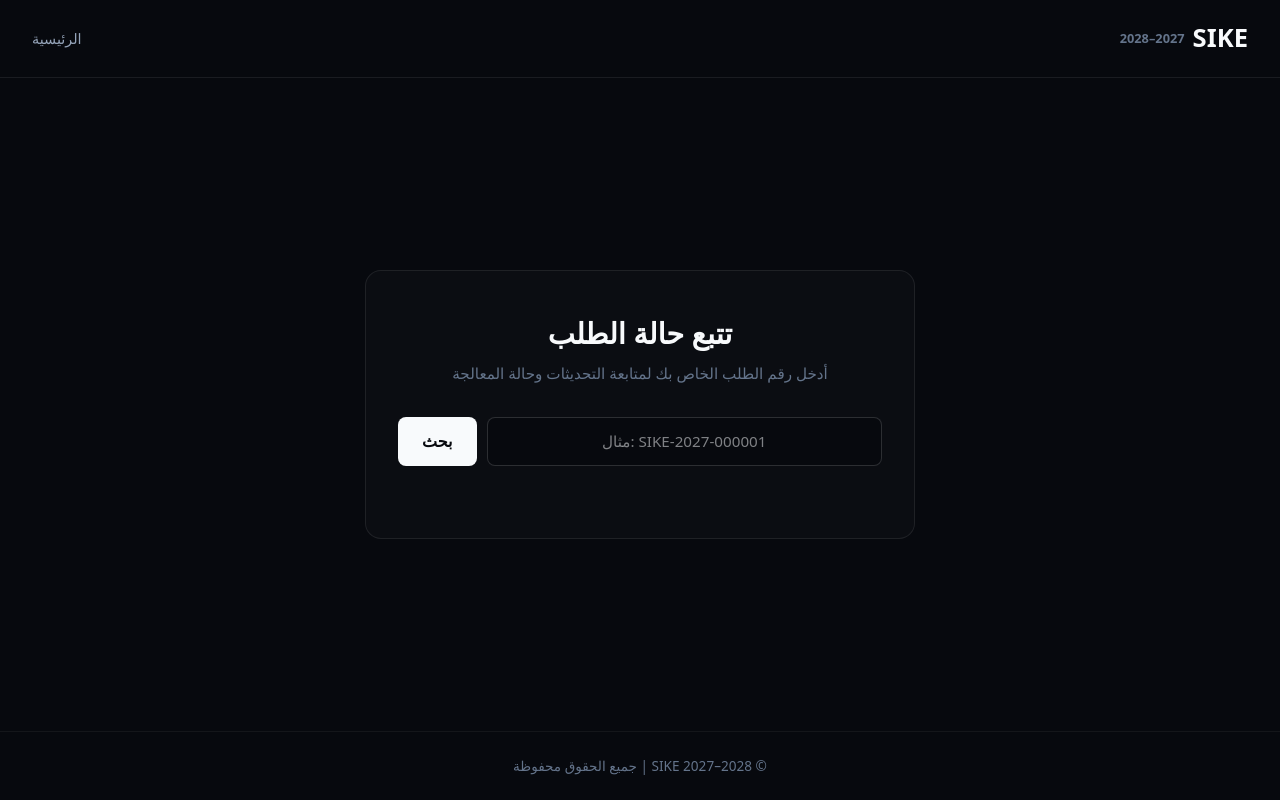
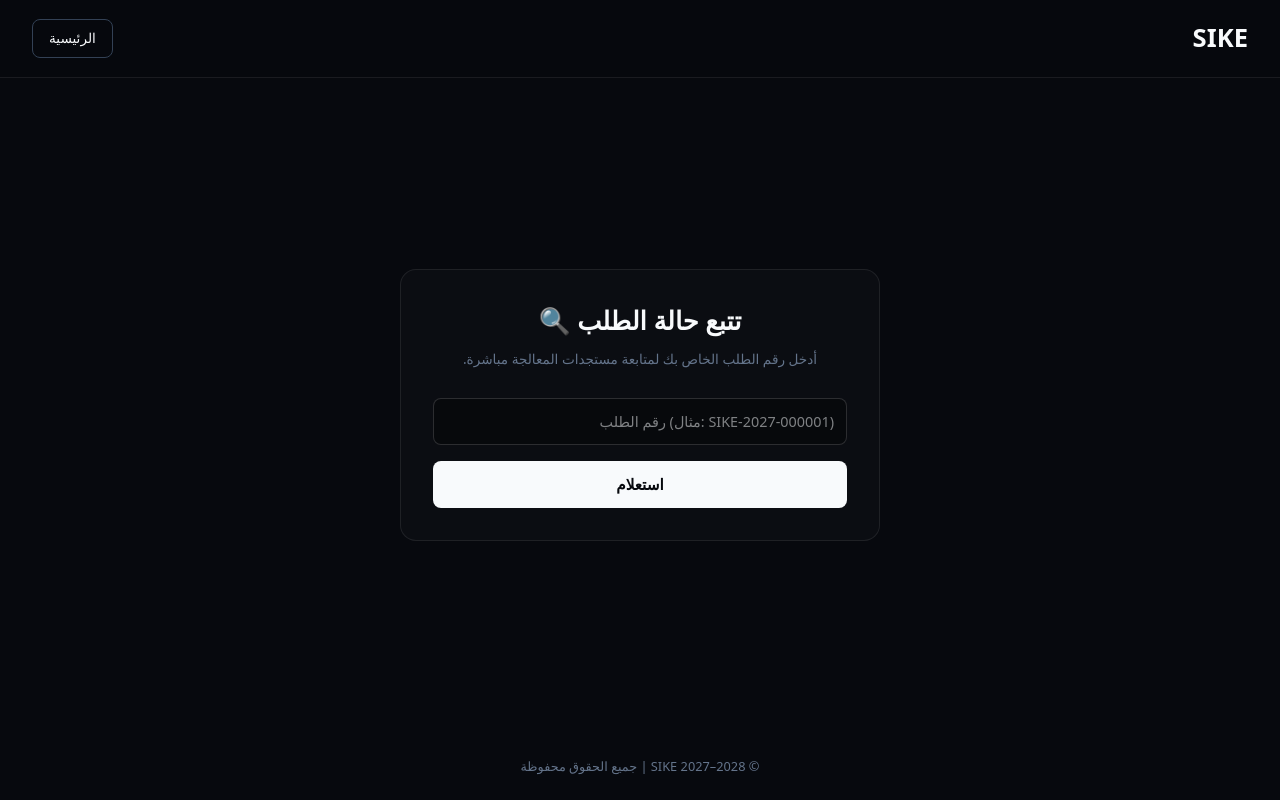
Before and after one commit to samking470461-gif/sike-2027-2028-app, a Next.js app: page /track in a window 1280 px wide. Built offline with nearby package versions, Linux system fonts and the light colour scheme.

Commit message:
Update page.tsx

```diff
--- a/app/track/page.tsx
+++ b/app/track/page.tsx
@@ -1,130 +1,166 @@
 "use client";
-
 import { useState } from "react";
 import Link from "next/link";
 
 export default function TrackOrderPage() {
   const [orderId, setOrderId] = useState("");
+  const [searchResult, setSearchResult] = useState<any>(null);
   const [searched, setSearched] = useState(false);
 
   const handleSearch = (e: React.FormEvent) => {
     e.preventDefault();
+    setSearched(true);
+    // نتيجة تجريبية للبحث
     if (orderId.trim()) {
-      setSearched(true);
+      setSearchResult({
+        id: orderId,
+        status: "قيد المعالجة",
+        studentName: "أحمد المحمد",
+        type: "بكالوريا - الفرع العلمي",
+        date: "2026/09/28"
+      });
+    } else {
+      setSearchResult(null);
     }
   };
 
   return (
     <main style={{
-      minHeight: '100vh',
-      backgroundColor: '#07090E',
-      color: '#F8FAFC',
-      fontFamily: 'system-ui, -apple-system, sans-serif',
-      direction: 'rtl',
-      display: 'flex',
-      flexDirection: 'column'
+      minHeight: "100vh",
+      backgroundColor: "#07090E",
+      color: "#F8FAFC",
+      fontFamily: "system-ui, -apple-system, sans-serif",
+      direction: "rtl",
+      display: "flex",
+      flexDirection: "column"
     }}>
       {/* الهيدر */}
       <header style={{
-        display: 'flex',
-        justifyContent: 'space-between',
-        alignItems: 'center',
-        padding: '1.2rem 2rem',
-        borderBottom: '1px solid rgba(255, 255, 255, 0.08)'
+        display: "flex",
+        justifyContent: "space-between",
+        alignItems: "center",
+        padding: "1.2rem 2rem",
+        borderBottom: "1px solid rgba(255, 255, 255, 0.08)",
+        backgroundColor: "rgba(7, 9, 14, 0.8)",
+        backdropFilter: "blur(10px)"
       }}>
-        <Link href="/" style={{ textDecoration: 'none', display: 'flex', alignItems: 'center', gap: '8px' }}>
-          <span style={{ fontSize: '1.6rem', fontWeight: '900', color: '#F8FAFC' }}>SIKE</span>
-          <span style={{ fontSize: '0.8rem', color: '#64748B', fontWeight: 'bold' }}>2027–2028</span>
+        <Link href="/" style={{ fontSize: "1.6rem", fontWeight: "900", color: "#F8FAFC", textDecoration: "none" }}>
+          SIKE
         </Link>
-        <Link href="/" style={{ color: '#94A3B8', textDecoration: 'none', fontSize: '0.9rem' }}>الرئيسية</Link>
+        <Link href="/" style={{
+          padding: "8px 16px",
+          borderRadius: "8px",
+          border: "1px solid #334155",
+          color: "#F8FAFC",
+          textDecoration: "none",
+          fontSize: "0.85rem"
+        }}>
+          الرئيسية
+        </Link>
       </header>
 
-      {/* نموذج البحث وتتبع الطلب */}
+      {/* نموذج البحث */}
       <section style={{
         flex: 1,
-        display: 'flex',
-        flexDirection: 'column',
-        alignItems: 'center',
-        justifyContent: 'center',
-        padding: '2rem 1.5rem'
+        display: "flex",
+        flexDirection: "column",
+        alignItems: "center",
+        justifyContent: "center",
+        padding: "2rem 1.5rem"
       }}>
         <div style={{
-          width: '100%',
-          maxWidth: '550px',
-          backgroundColor: 'rgba(255, 255, 255, 0.02)',
-          border: '1px solid rgba(255, 255, 255, 0.08)',
-          borderRadius: '16px',
-          padding: '2.5rem 2rem'
+          width: "100%",
+          maxWidth: "480px",
+          backgroundColor: "rgba(255, 255, 255, 0.02)",
+          borderRadius: "16px",
+          border: "1px solid rgba(255, 255, 255, 0.08)",
+          padding: "2rem"
         }}>
-          <h1 style={{ textAlign: 'center', fontSize: '1.8rem', fontWeight: 'bold', marginBottom: '0.5rem', color: '#F8FAFC' }}>
-            تتبع حالة الطلب
+          <h1 style={{ fontSize: "1.6rem", fontWeight: "bold", textAlign: "center", marginBottom: "0.5rem" }}>
+            تتبع حالة الطلب 🔍
           </h1>
-          <p style={{ textAlign: 'center', color: '#64748B', fontSize: '0.95rem', marginBottom: '2rem' }}>
-            أدخل رقم الطلب الخاص بك لمتابعة التحديثات وحالة المعالجة
+          <p style={{ color: "#64748B", fontSize: "0.85rem", textAlign: "center", marginBottom: "1.8rem" }}>
+            أدخل رقم الطلب الخاص بك لمتابعة مستجدات المعالجة مباشرة.
           </p>
 
-          <form onSubmit={handleSearch} style={{ display: 'flex', gap: '10px', marginBottom: '2rem' }}>
+          <form onSubmit={handleSearch} style={{ display: "flex", flexDirection: "column", gap: "1rem" }}>
             <input
               type="text"
-              required
+              placeholder="رقم الطلب (مثال: SIKE-2027-000001)"
               value={orderId}
               onChange={(e) => setOrderId(e.target.value)}
-              placeholder="مثال: SIKE-2027-000001"
+              required
               style={{
-                flex: 1,
-                padding: '12px 16px',
-                borderRadius: '8px',
-                border: '1px solid rgba(255, 255, 255, 0.15)',
-                backgroundColor: '#07090E',
-                color: '#F8FAFC',
-                fontSize: '0.95rem',
-                direction: 'ltr',
-                textAlign: 'center'
+                width: "100%",
+                padding: "12px",
+                borderRadius: "8px",
+                backgroundColor: "rgba(0, 0, 0, 0.3)",
+                border: "1px solid rgba(255, 255, 255, 0.15)",
+                color: "#F8FAFC",
+                fontSize: "0.9rem",
+                boxSizing: "border-box",
+                direction: "ltr",
+                textAlign: "right"
               }}
             />
-            <button
-              type="submit"
-              style={{
-                padding: '12px 24px',
-                backgroundColor: '#F8FAFC',
-                color: '#07090E',
-                border: 'none',
-                borderRadius: '8px',
-                fontWeight: 'bold',
-                cursor: 'pointer'
-              }}
-            >
-              بحث
+
+            <button type="submit" style={{
+              width: "100%",
+              padding: "12px",
+              borderRadius: "8px",
+              backgroundColor: "#F8FAFC",
+              color: "#07090E",
+              fontWeight: "bold",
+              border: "none",
+              cursor: "pointer",
+              fontSize: "0.95rem"
+            }}>
+              استعلام
             </button>
           </form>
 
-          {/* نتيجة تجريبية تظهر عند البحث */}
-          {searched && (
+          {/* نتيجة البحث */}
+          {searched && searchResult && (
             <div style={{
-              padding: '1.5rem',
-              borderRadius: '10px',
-              backgroundColor: 'rgba(255, 255, 255, 0.03)',
-              border: '1px solid rgba(255, 255, 255, 0.08)',
-              marginTop: '1rem'
+              marginTop: "2rem",
+              paddingTop: "1.5rem",
+              borderTop: "1px solid rgba(255, 255, 255, 0.08)",
+              display: "flex",
+              flexDirection: "column",
+              gap: "0.8rem",
+              fontSize: "0.9rem"
             }}>
-              <div style={{ display: 'flex', justifyContent: 'space-between', marginBottom: '1rem' }}>
-                <span style={{ color: '#64748B', fontSize: '0.85rem' }}>رقم الطلب:</span>
-                <span style={{ fontWeight: 'bold', color: '#F8FAFC', direction: 'ltr' }}>{orderId}</span>
+              <div style={{ display: "flex", justifyContent: "space-between" }}>
+                <span style={{ color: "#64748B" }}>اسم الطالب:</span>
+                <span style={{ fontWeight: "bold" }}>{searchResult.studentName}</span>
               </div>
-              <div style={{ display: 'flex', justifyContent: 'space-between', marginBottom: '1rem' }}>
-                <span style={{ color: '#64748B', fontSize: '0.85rem' }}>حالة الطلب:</span>
-                <span style={{ color: '#eab308', fontWeight: 'bold', fontSize: '0.9rem' }}>● قيد المراجعة</span>
+              <div style={{ display: "flex", justifyContent: "space-between" }}>
+                <span style={{ color: "#64748B" }}>نوع الطلب:</span>
+                <span>{searchResult.type}</span>
               </div>
-              <div style={{ display: 'flex', justifyContent: 'space-between' }}>
-                <span style={{ color: '#64748B', fontSize: '0.85rem' }}>تاريخ الطلب:</span>
-                <span style={{ color: '#94A3B8', fontSize: '0.85rem' }}>اليوم</span>
+              <div style={{ display: "flex", justifyContent: "space-between" }}>
+                <span style={{ color: "#64748B" }}>تاريخ التقديم:</span>
+                <span>{searchResult.date}</span>
+              </div>
+              <div style={{ display: "flex", justifyContent: "space-between", alignItems: "center", marginTop: "0.5rem" }}>
+                <span style={{ color: "#64748B" }}>الحالة الحالية:</span>
+                <span style={{
+                  padding: "4px 12px",
+                  borderRadius: "12px",
+                  backgroundColor: "rgba(234, 179, 8, 0.15)",
+                  color: "#eab308",
+                  fontWeight: "bold",
+                  fontSize: "0.85rem"
+                }}>
+                  ● {searchResult.status}
+                </span>
               </div>
             </div>
           )}
         </div>
       </section>
 
-      <footer style={{ padding: '1.5rem', textAlign: 'center', borderTop: '1px solid rgba(255, 255, 255, 0.05)', color: '#64748B', fontSize: '0.85rem' }}>
+      <footer style={{ padding: "1.5rem", textAlign: "center", color: "#64748B", fontSize: "0.8rem" }}>
         © SIKE 2027–2028 | جميع الحقوق محفوظة
       </footer>
     </main>
```
